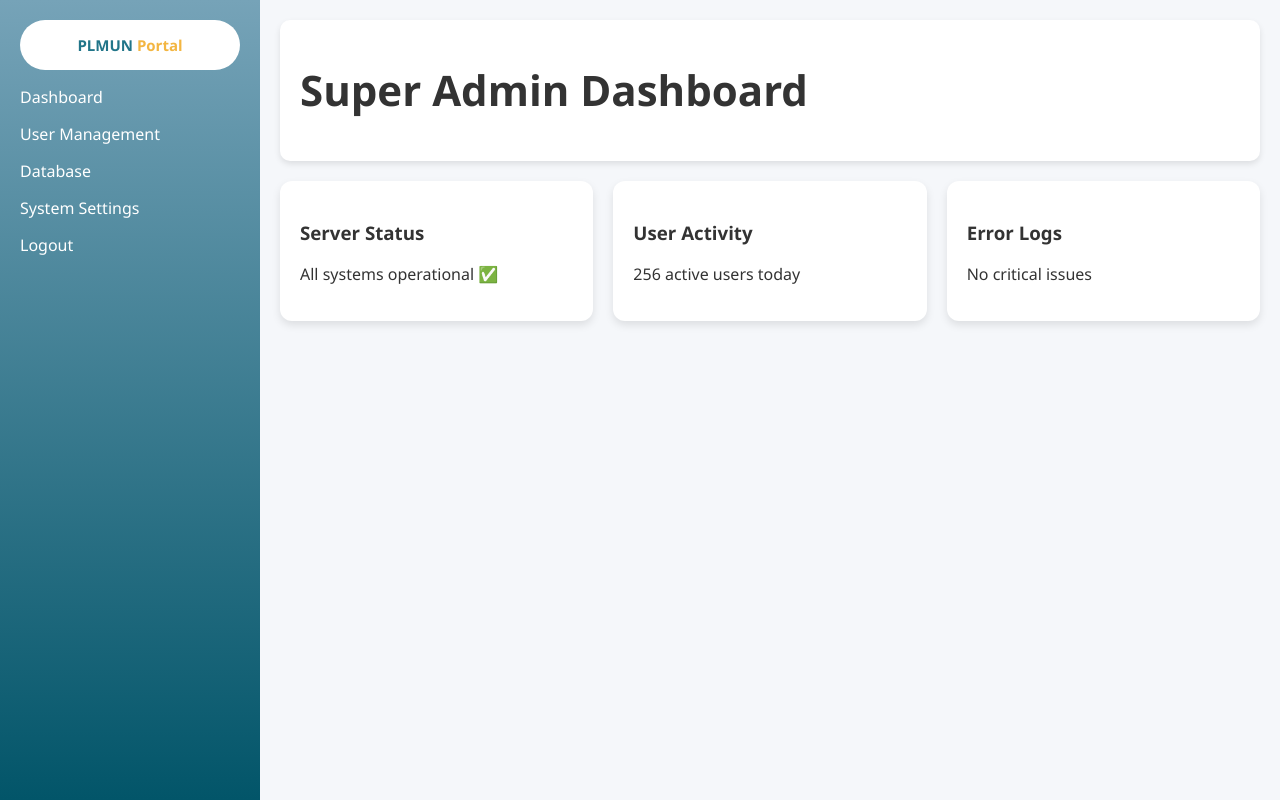
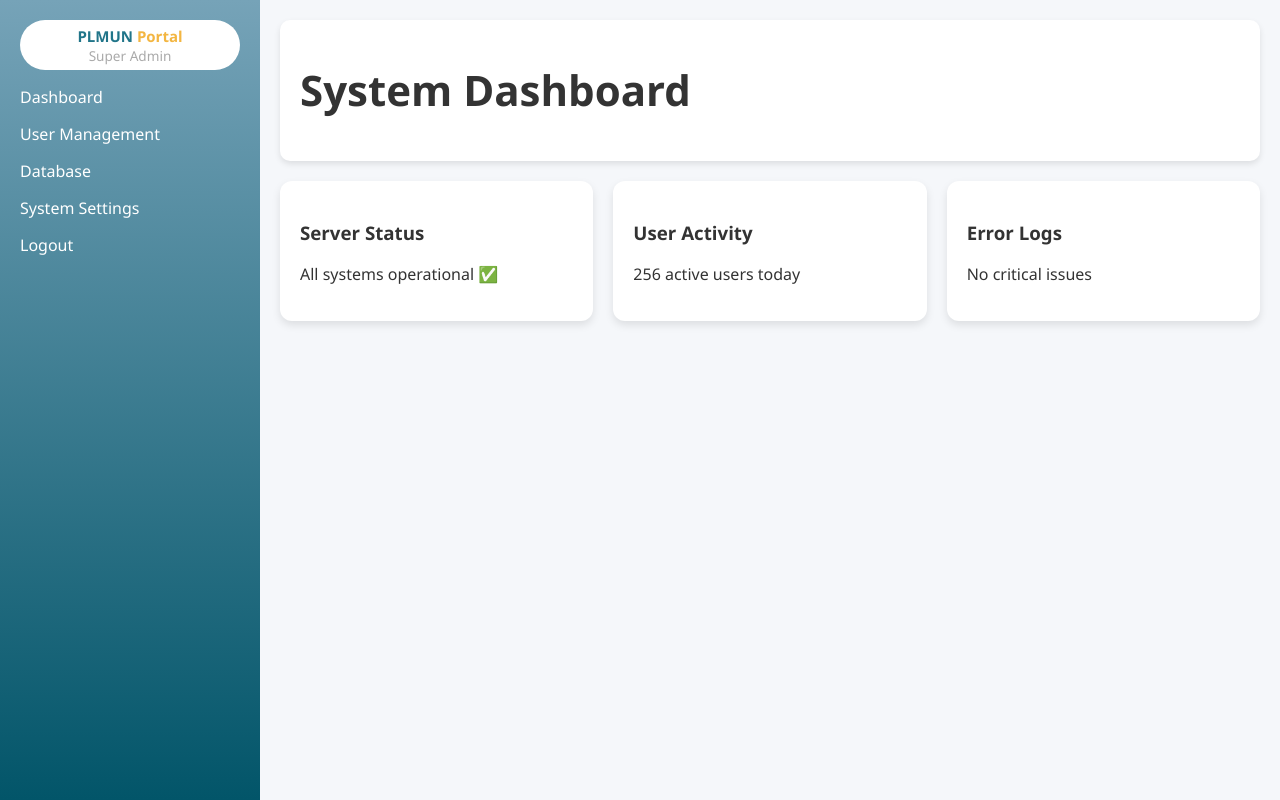
Before and after one commit to MDCedeno/ai-powered-grading-system, a PHP site: page /views/super-admin/dashboard.html in a window 1280 px wide. Run offline with PHP 8.4, Linux system fonts and the light colour scheme.

Commit message:
Update dashboard title and add role display for Super Admin

```diff
--- a/ai-powered-grading-system/frontend/assets/css/style.css
+++ b/ai-powered-grading-system/frontend/assets/css/style.css
@@ -51,6 +51,12 @@ body {
 .sidebar a {
   text-decoration: none;
   color: #fff;
+}
+.role {
+  display: block;
+  font-size: 0.85rem;
+  color: #aaa; /* Lighter color for the role */
+  font-weight: 400;
 }
 h1 {
   font-size: 42px;
--- a/ai-powered-grading-system/frontend/views/super-admin/dashboard.html
+++ b/ai-powered-grading-system/frontend/views/super-admin/dashboard.html
@@ -3,7 +3,7 @@
   <head>
     <meta charset="UTF-8" />
     <meta name="viewport" content="width=device-width, initial-scale=1.0" />
-    <title>Super Admin | PLMUN Portal</title>
+    <title>PLMUN Portal</title>
     <link rel="stylesheet" href="../../assets/css/style.css" />
     <!-- PLMUN Logo -->
     <link
@@ -34,6 +34,7 @@
             <span class="plmun">PLMUN</span>
             <span class="portal">Portal</span>
           </a>
+          <span class="role">Super Admin</span>
         </div>
         <ul>
           <li><a href="dashboard.html">Dashboard</a></li>
@@ -47,7 +48,7 @@
       <!-- Main Content -->
       <main class="content">
         <header class="topbar">
-          <h1>Super Admin Dashboard</h1>
+          <h1>System Dashboard</h1>
         </header>
 
         <section class="cards">
```
